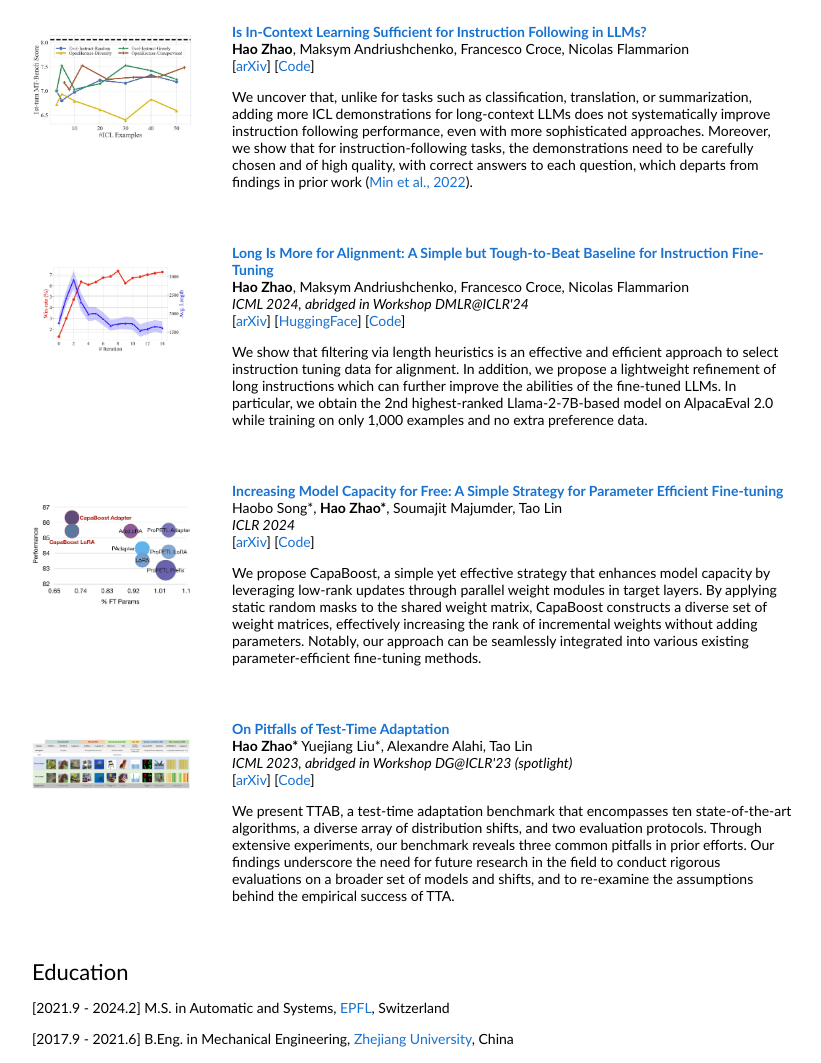
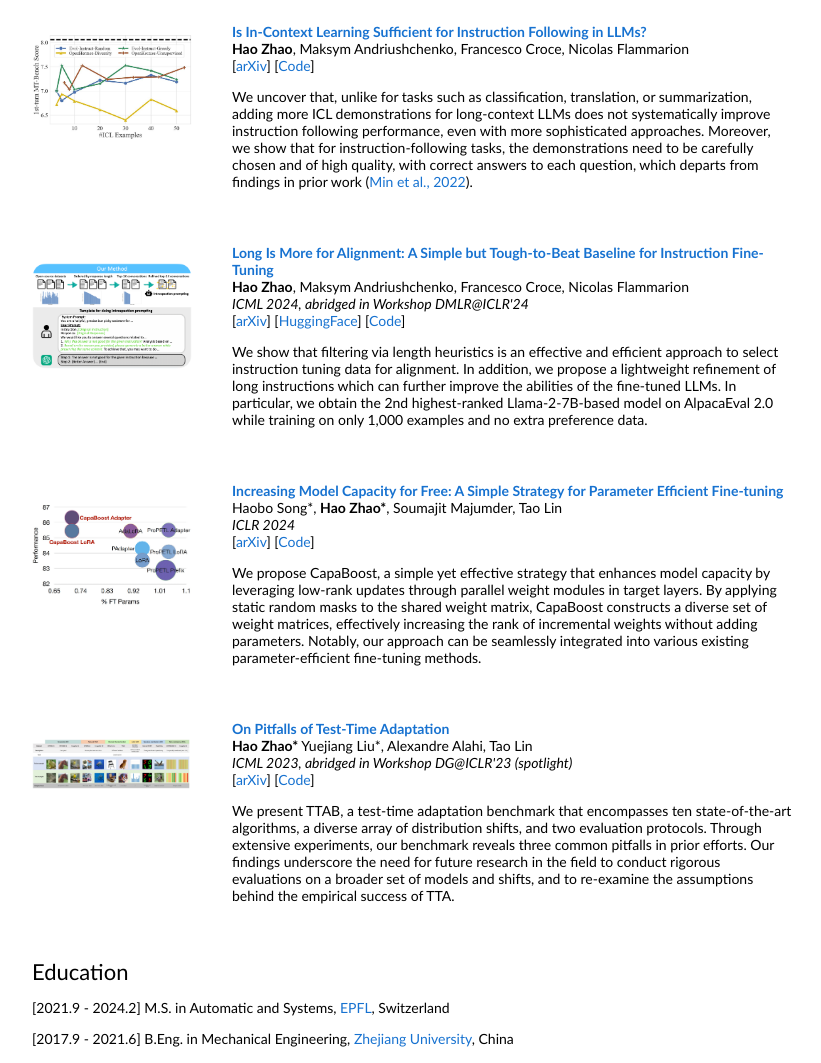
Before and after one commit to MarcellusZhao/MarcellusZhao.github.io, a plain HTML site: page index.html in a window 1280 px wide. Shown: the part 908-1971 px from the top of the page, without its empty margins (228-1049 px from the left). Drawn offline with Linux system fonts and the light colour scheme.

Commit message:
Update long-is-more picture

```diff
--- a/index.html
+++ b/index.html
@@ -117,8 +117,8 @@
             <td style="padding:20px;width:25%;vertical-align:middle">
               <div class="one">
                 <div class="two" id='lima_image'>
-                  <img src='images/long_is_more_for_alignment.jpeg' width="160"></div>
-                <img src='images/long_is_more_for_alignment.jpeg' width="160">
+                  <img src='images/long-is-more.png' width="160"></div>
+                <img src='images/long-is-more.png' width="160">
               </div>
               <script type="text/javascript">
                 function lima_start() {
```
Also changed, not shown: images/long-is-more.png (added).
